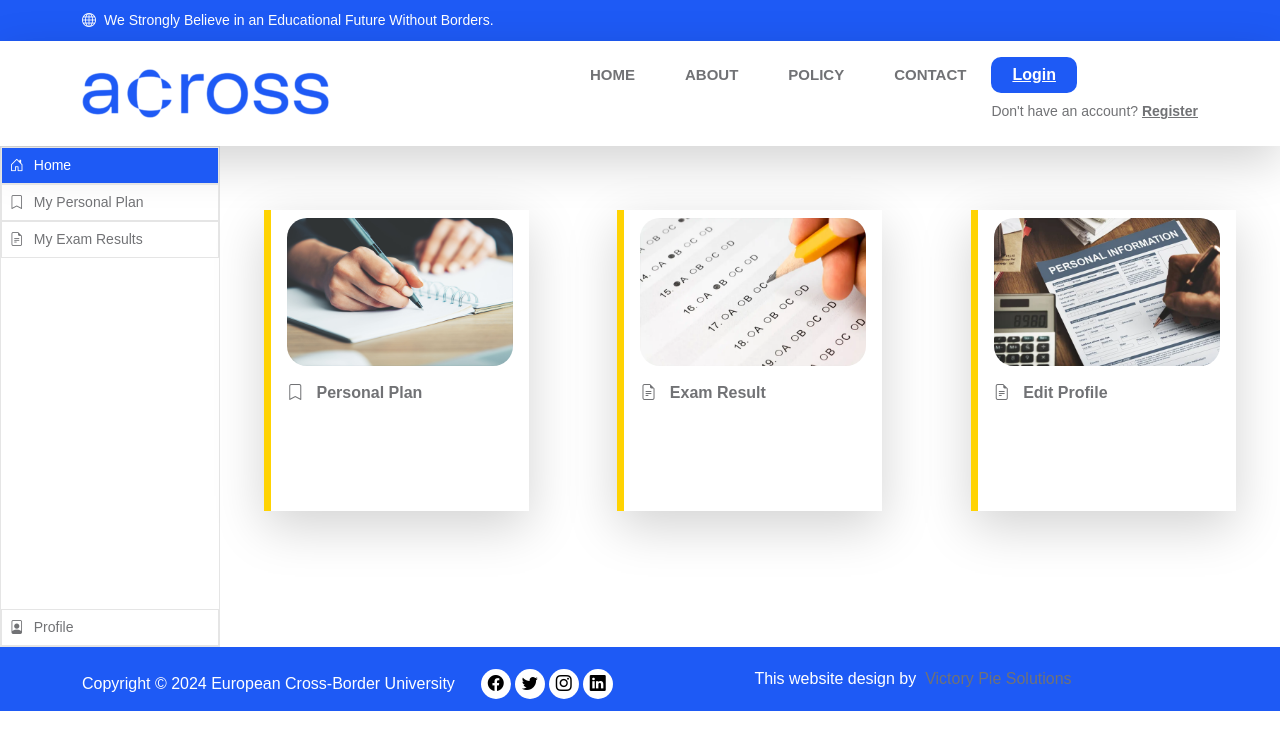
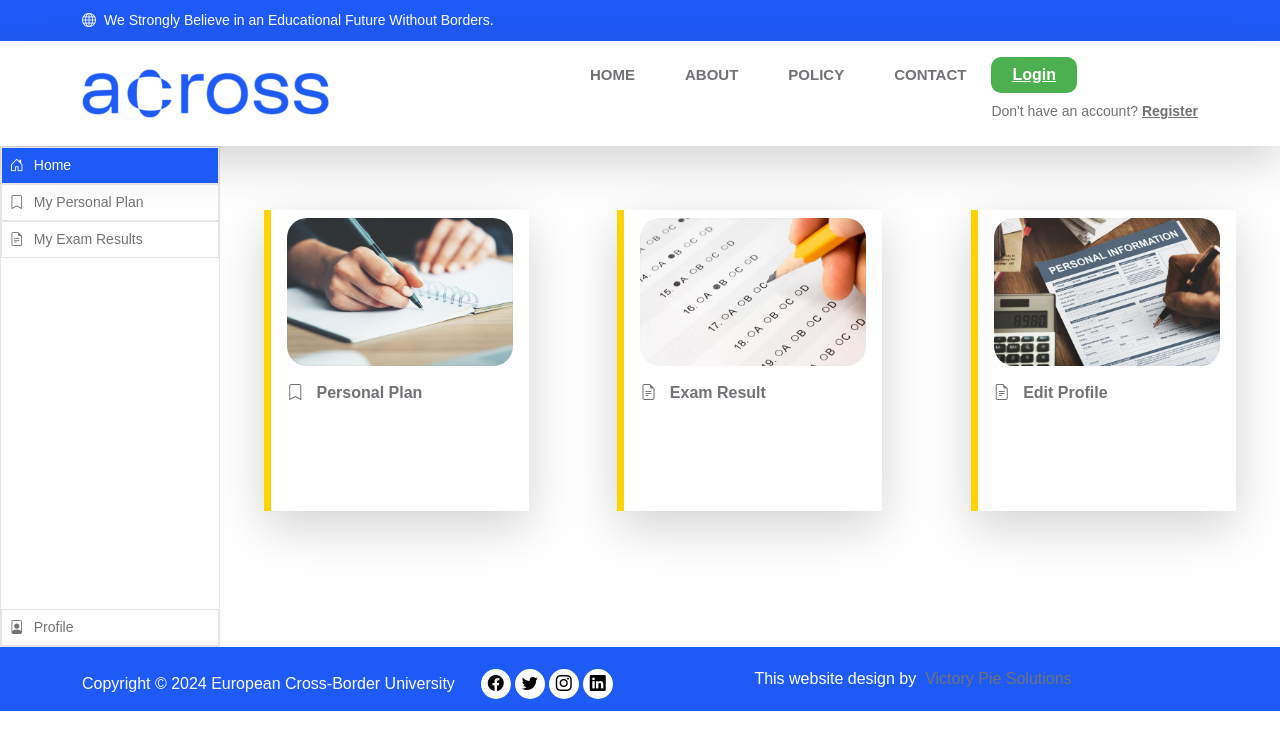
Before and after one commit to natnicha/BeAcross, a React (Create React App) app in the folder across-app/: page /studentprofile in a window 1280 px wide. Shown: the top 750 px of the page. Built offline with nearby package versions, Linux system fonts and the light colour scheme.

Commit message:
implement UserContext shared user status between components

```diff
--- a/across-app/package.json
+++ b/across-app/package.json
@@ -13,6 +13,7 @@
     "bootstrap": "^5.3.2",
     "react": "^18.2.0",
     "react-dom": "^18.2.0",
+    "react-google-recaptcha": "^3.1.0",
     "react-router-dom": "^6.21.2",
     "react-scripts": "5.0.1",
     "typescript": "^4.9.5",
--- a/across-app/src/App.tsx
+++ b/across-app/src/App.tsx
@@ -5,6 +5,7 @@ import "./bootstrap-icons.css";
 import "./magnific-popup.css";
 import "./tooplate-waso-strategy.css";
 import { BrowserRouter as Router, Routes, Route } from "react-router-dom";
+import { UserProvider } from './UserContext';
 
 import Header from "./components/Header";
 import Footer from "./components/Footer";
@@ -14,7 +15,7 @@ import StudentProfilePage from "./pages/StudentProfilepage";
 
 const App: React.FC = () => {
   return (
-    <>
+    <UserProvider>
       <Header />
       <Router>
         <Routes>
@@ -25,7 +26,7 @@ const App: React.FC = () => {
         </Routes>
       </Router>
       <Footer />
-    </>
+    </UserProvider>
   );
 };
 
--- /dev/null
+++ b/across-app/src/UserContext.tsx
@@ -0,0 +1,34 @@
+import React, { createContext, useState, useContext } from 'react';
+
+// Define the type for the context value
+interface UserContextType {
+  isLoggedIn: boolean;
+  setIsLoggedIn: React.Dispatch<React.SetStateAction<boolean>>;
+}
+
+// Create context with an initial undefined value
+const UserContext = createContext<UserContextType | undefined>(undefined);
+
+// Custom hook for using this context
+export const useUser = () => {
+  const context = useContext(UserContext);
+  if (context === undefined) {
+    throw new Error('useUser must be used within a UserProvider');
+  }
+  return context;
+};
+
+// Define the type for the provider's props
+type UserProviderProps = {
+  children: React.ReactNode;
+};
+
+export const UserProvider: React.FC<UserProviderProps> = ({ children }) => {
+  const [isLoggedIn, setIsLoggedIn] = useState(false);
+
+  return (
+    <UserContext.Provider value={{ isLoggedIn, setIsLoggedIn }}>
+      {children}
+    </UserContext.Provider>
+  );
+};
--- a/across-app/src/components/Header.tsx
+++ b/across-app/src/components/Header.tsx
@@ -1,8 +1,11 @@
 import React, { useState, useEffect, useRef } from 'react';
 import RegisterPopup from '../components/RegisterationPopup';
 import LoginPopup from '../components/LoginPopup';
+import { useUser } from '../UserContext';
 
 const Header: React.FC = () => {
+
+    const { isLoggedIn, setIsLoggedIn } = useUser(); // check user status (login)
 
     const [isLoginPopupOpen, setIsLoginPopupOpen] = useState(false);
     const [isRegisterPopupOpen, setIsRegisterPopupOpen] = useState(false);
@@ -53,8 +56,22 @@ const Header: React.FC = () => {
                         </li>
                         <li className="nav-item">
                             <div className="d-flex align-items-center mt-2">
+                                {isLoggedIn ? (
                                     <a
-                                    className="custom-btn btn custom-link"
+                                        className="custom-btn-red btn custom-link"
+                                        href="javascript:void(0)"
+                                        onClick={(e) => {
+                                            e.preventDefault(); // Prevent default if using href="#"
+                                            setIsLoggedIn(false); // check user status
+                                        }}
+                                        role="button"
+                                        tabIndex={0}
+                                        >
+                                        <strong><u>Logout</u></strong>
+                                    </a>
+                                ) : (
+<a
+                                        className="custom-btn-green btn custom-link"
                                         href="javascript:void(0)"
                                         onClick={(e) => {
                                             e.preventDefault(); // Prevent default if using href="#"
@@ -65,6 +82,8 @@ const Header: React.FC = () => {
                                         >
                                         <strong><u>Login</u></strong>
                                     </a>
+                                )}
+
                                 {isLoginPopupOpen  && (
                                         <LoginPopup content="" onClose={closeLoginPopup} />
                                     )}
--- a/across-app/src/components/LoginPopup.tsx
+++ b/across-app/src/components/LoginPopup.tsx
@@ -1,6 +1,7 @@
 import React, { useState, useEffect, useRef } from 'react';
 import { loginUser } from '../services/authenticationServices';
 import RegisterPopup from '../components/RegisterationPopup';
+import { useUser } from '../UserContext';
 
 type PopupProps = {
     content: string;
@@ -9,6 +10,7 @@ type PopupProps = {
 
 const LoginPopup: React.FC<PopupProps> = ({ content, onClose }) => {
 
+  const { setIsLoggedIn } = useUser(); // user status (login)
   const [isRegisterPopupOpen, setIsRegisterPopupOpen] = useState(false); // register popup
 
   const [emailToLogin, setEmailToLogin] = useState(''); // State for storing the email address
@@ -31,6 +33,7 @@ const LoginPopup: React.FC<PopupProps> = ({ content, onClose }) => {
 
       if (response && response.token) {
         setJwtToken(response.token); // Store the JWT token in the state
+        setIsLoggedIn(true); // set user status for shared
         setResponseMessage(response.message);
         setResponseStyle({ margin: "15px", color: "green"}); // Set to green on success
         onClose(); // after success login, popup will close
--- a/across-app/src/tooplate-waso-strategy.css
+++ b/across-app/src/tooplate-waso-strategy.css
@@ -19,6 +19,7 @@ Free Bootstrap 5 HTML Template
   --section-bg-color:             #f5f5f5;
   --dark-color:                   #000000;
   --green-color:                  #4caf50;
+  --red-color:                    #f44336;
   --p-color:                      #717275;
 
   --body-font-family:             'DM Sans', sans-serif;
@@ -230,6 +231,15 @@ strong {
 
 .custom-btn-green {
   background: var(--green-color);
+  border-radius: 10px;
+  color: var(--white-color);
+  font-size: var(--copyright-text-font-size);
+  font-weight: var(--font-weight-bold);
+  padding: 5px 20px;
+}
+
+.custom-btn-red {
+  background: var(--red-color);
   border-radius: 10px;
   color: var(--white-color);
   font-size: var(--copyright-text-font-size);
```
Also changed, not shown: 1 other file (tests, documents, lock files or other folders). Lines whose indentation alone changed are shown as unchanged.
